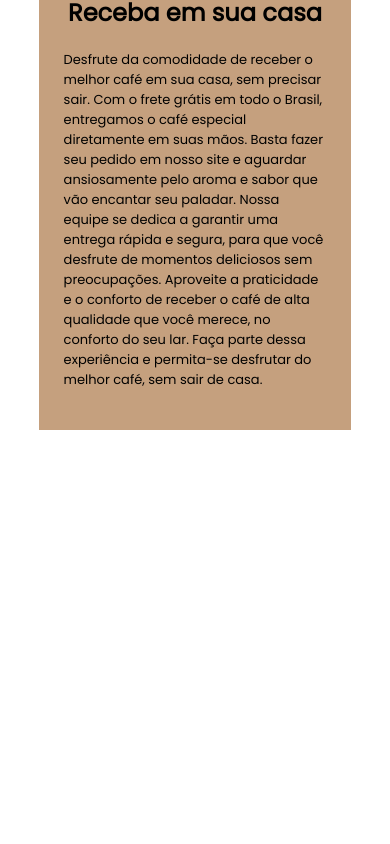
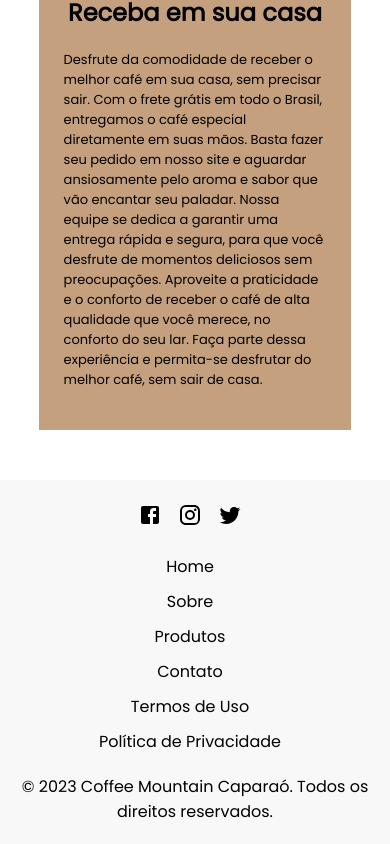
Before and after one commit to Rodrigobrinate/coffeemontainfront, a Next.js app: page /home in a window 390 px wide. Shown: the part 2973-3817 px from the top of the page. Before the commit the page ends 3453 px from the top, so only its background shows below. Built offline with nearby package versions, Linux system fonts and the light colour scheme.

Commit message:
footer added

```diff
--- /dev/null
+++ b/src/components/Footer/inex.tsx
@@ -0,0 +1,39 @@
+import React from 'react';
+import Link from 'next/link';
+
+import styles from './styles.module.css';
+import { Facebook, Instagram, Twitter } from '@mui/icons-material';
+
+const Footer: React.FC = () => {
+  return (
+  <div>
+        <footer className={styles.footer}>
+  <div className={styles.container}>
+    <div className={styles.social_links}>
+      <Link className={styles.social_links_a} href="https://www.facebook.com/suaempresa" target="_blank" rel="noopener noreferrer">
+       <Facebook /></Link>
+      <Link className={styles.social_links_a} href="https://www.instagram.com/suaempresa" target="_blank" rel="noopener noreferrer">
+        <Instagram /> </Link>
+      <Link className={styles.social_links_a} href="https://www.twitter.com/suaempresa" target="_blank" rel="noopener noreferrer">
+        <Twitter /></Link>
+    </div>
+    <nav className={styles.footer_nav}>
+      <ul className={styles.footer_nav_ul}>
+        <li className={styles.footer_nav_ul_li}><Link className={styles.footer_nav_ul_li_a} href="/">Home</Link></li>
+        <li className={styles.footer_nav_ul_li}><Link className={styles.footer_nav_ul_li_a} href="/sobre">Sobre</Link></li>
+        <li className={styles.footer_nav_ul_li}><Link className={styles.footer_nav_ul_li_a} href="/produtos">Produtos</Link></li>
+        <li className={styles.footer_nav_ul_li}><Link className={styles.footer_nav_ul_li_a} href="/contato">Contato</Link></li>
+        <li className={styles.footer_nav_ul_li}><Link className={styles.footer_nav_ul_li_a} href="/termos">Termos de Uso</Link></li>
+        <li className={styles.footer_nav_ul_li}><Link className={styles.footer_nav_ul_li_a} href="/privacidade">Política de Privacidade</Link></li>
+      </ul>
+    </nav>
+    <p>&copy; 2023 Coffee Mountain Caparaó. Todos os direitos reservados.</p>
+  </div>
+</footer>
+
+
+  </div>
+    );
+}
+
+export default Footer;
--- /dev/null
+++ b/src/components/Footer/styles.module.css
@@ -0,0 +1,60 @@
+.footer {
+    background-color: #f8f8f8;
+    padding: 20px 0;
+  }
+
+  .container {
+    max-width: 1200px;
+    margin: 0 auto;
+    text-align: center;
+  }
+
+  .social_links {
+    margin-bottom: 20px;
+  }
+
+  .social_links_a {
+    display: inline-flex;
+    width: 30px;
+    height: 30px;
+    /* background-color: #cccccc;
+    color: #ffffff; */
+    border-radius: 50%;
+    font-size: 16px;
+    line-height: 30px;
+    margin-right: 10px;
+    justify-content: center;
+    align-items: center;
+  }
+
+  .footer_nav_ul {
+    list-style: none;
+    padding: 0;
+    margin-bottom: 20px;
+  }
+
+  .footer_nav_ul_li {
+    display: inline-block;
+    margin-right: 10px;
+  }
+
+  .footer_nav ul_li_a {
+    color: #333;
+    text-decoration: none;
+  }
+
+  .footer_nav_ul_li a:hover {
+    text-decoration: underline;
+  }
+
+  .p {
+    font-size: 14px;
+    color: #777;
+  }
+
+  @media (max-width: 767px) {
+    .footer_nav_ul_li {
+      display: block;
+      margin-bottom: 10px;
+    }
+  }
--- a/src/components/header/index.tsx
+++ b/src/components/header/index.tsx
@@ -71,7 +71,7 @@ const Header = () => {
 <img src="/logo_main.png" width={'60px'} alt="logo" />
 </Link>
 <ul className={styles.ul}>
-    <li className={styles.li}><Link className={styles.a} href="/home">Produtos</Link> </li>
+    <li className={styles.li}><Link className={styles.a} href="/home">Assinaturas</Link> </li>
     <li className={styles.li}><Link className={styles.a} href="/quem_somos">Quem somos</Link></li>
     <li className={styles.li}><Link className={styles.a} href="/como_funciona">Como funciona</Link></li>
     <li className={styles.li}><Link className={styles.a} href="/home">Contato</Link></li>
@@ -107,7 +107,7 @@ const Header = () => {
 
             </ListItemButton>
           </ListItem>
-        {['Produto', 'Quem somos', 'Como funciona', 'Contato', 'Perfil'].map((text, index) => (
+        {['Assinaturas', 'Quem somos', 'Como funciona', 'Contato', 'Perfil'].map((text, index) => (
           <ListItem key={text} disablePadding>
             <ListItemButton href={index == 0
                ? "/home" : index == 1
--- a/src/pages/checkout/[id].tsx
+++ b/src/pages/checkout/[id].tsx
@@ -7,6 +7,7 @@ import api from "@/components/api";
 import { MenuSharp, SettingsSharp } from "@mui/icons-material";
 import { cpf } from 'cpf-cnpj-validator';
 import validator from 'validator';
+import Footer from "@/components/Footer/inex";
 
 const Checkout = () => {
   const [signature, setSignature] = useState([]) as any;
@@ -161,6 +162,8 @@ api.post("/signature/checkout",{
     >Finalizar pedido</button>
     <button className={styles.cancel}>Cancelar</button>
   </div>  </div>
+  <br /><br />
+  <Footer />
    </div>
   );
 };
--- a/src/pages/como_funciona/index.tsx
+++ b/src/pages/como_funciona/index.tsx
@@ -2,6 +2,7 @@ import Header from "@/components/header";
 import React from "react";
 
  import styles from './styles.module.css';
+import Footer from "@/components/Footer/inex";
 
 const Como_funciona: React.FC = () => {
   return (
@@ -60,6 +61,9 @@ const Como_funciona: React.FC = () => {
       sua jornada de café memorável e conveniente. Junte-se a nós e desfrute de
       uma experiência única de café!
       </div>
+
+<Footer />
+
     </>
   );
 };
--- a/src/pages/home/index.tsx
+++ b/src/pages/home/index.tsx
@@ -7,6 +7,7 @@ import api from "@/components/api";
 import { toast } from "react-toastify";
 import { colors } from "@mui/material";
 import { features } from "process";
+import Footer from "@/components/Footer/inex";
 
 // You can also use <link> for styles
 // ..
@@ -256,6 +257,8 @@ const Signature = () => {
           </p>
         </div>
       </section>
+
+      <Footer />
     </div>
   );
 };
--- a/src/pages/quem_somos/index.tsx
+++ b/src/pages/quem_somos/index.tsx
@@ -1,6 +1,7 @@
 import Header from "@/components/header";
 import React from "react";
 import styles from './styles.module.css';
+import Footer from "@/components/Footer/inex";
 
 const Quem_somos: React.FC = () => {
   return (
@@ -51,6 +52,7 @@ const Quem_somos: React.FC = () => {
       teremos o prazer de levar até você o sabor e a paixão que tornam o café
       uma das bebidas mais amadas do mundo.
     </div>
+    <Footer />
     </div>
   );
 };
```
